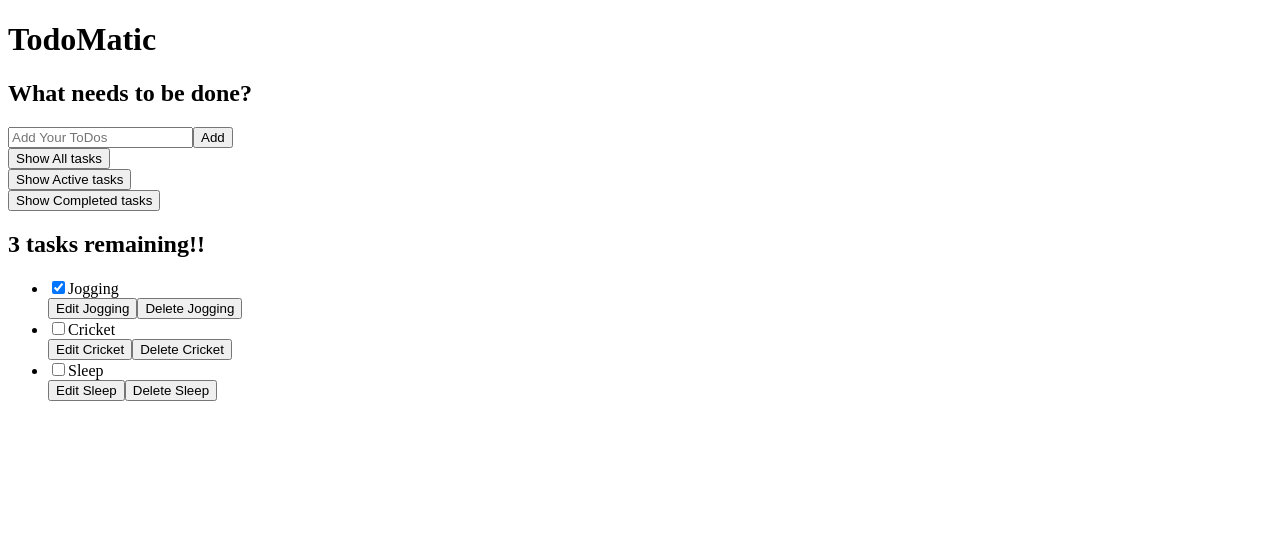
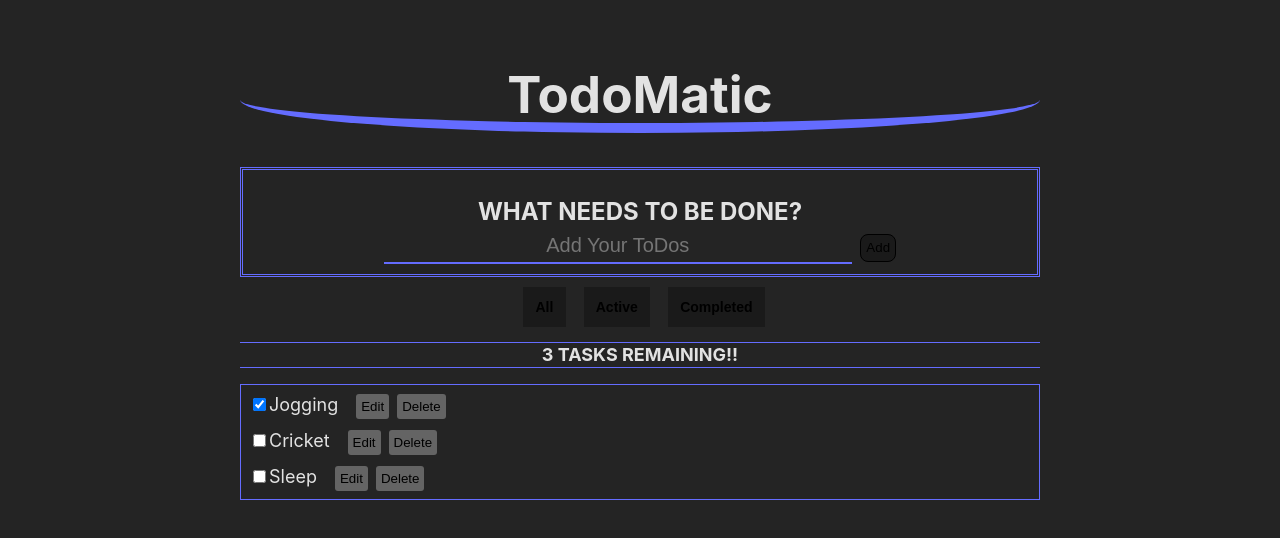
Before and after one commit to vikas-parmar/todoLIst, a React (Vite) app: page / in a window 1280 px wide. Shown: the top 538 px of the page. Built offline with nearby package versions, Linux system fonts and the light colour scheme.

Commit message:
Adding Css

```diff
--- a/src/App.jsx
+++ b/src/App.jsx
@@ -75,7 +75,9 @@ function App(props) {
 
     <Form addTask={addTask} />
 
+    <div className="filters-btn-group">
     {filterList}
+    </div>
 
     <h2 id="list-heading">{headingText}</h2>
 
--- a/src/Components/FilterButton.jsx
+++ b/src/Components/FilterButton.jsx
@@ -2,7 +2,7 @@ import React from 'react'
 
 const FilterButton = (props) => {
   return (
-    <div className="filters-btn-group">
+
       <button
           type="button"
           className="toggle-btn"
@@ -13,7 +13,6 @@ const FilterButton = (props) => {
         <span>{props.name}</span>
         <span className="visually-hidden"> tasks</span>
       </button>
-    </div>
   )
 }
 
--- a/src/index.css
+++ b/src/index.css
@@ -0,0 +1,128 @@
+body {
+    max-width: 100vh;
+    margin: 0 auto;
+    padding: 2rem;
+    text-align: center;
+    font-family: inter, Avenir, Helvetica, Arial, sans-serif;
+    font-size: 16px;
+    line-height: 24px;
+    font-weight: 400;
+    color-scheme: light dark;
+    color: rgba(255, 255, 255, 0.87);
+    background-color: #242424;
+  }
+  h1 {
+    font-size: 3.2em;
+    line-height: 1.1;
+    border-bottom: 10px solid #646cff;
+    border-radius: 50%;
+  }
+  li {
+    list-style-type: none;
+  }
+
+  input[type="text"] {
+    width: 60%;
+    height: 30px;
+    text-align: center;
+    background: transparent;
+    border: none;
+    top: 10px;
+    font-size: 20px;
+    font-weight: 500;
+    border-bottom: 2px solid #646cff;
+    outline: none;
+  }
+
+  .visually-hidden {
+    position: absolute !important;
+    height: 1px;
+    width: 1px;
+    overflow: hidden;
+    clip: rect(1px 1px 1px 1px);
+    clip: rect(1px, 1px, 1px, 1px);
+    white-space: nowrap;
+  }
+  .label-wrapper {
+    text-transform: uppercase;
+    margin-bottom: 6px;
+  }
+  .btn--primary {
+    border-radius: 8px;
+    margin-left: 8px;
+    border: 1px solid;
+    padding: 0.4em;
+    background-color: #1a1a1a;
+    cursor: pointer;
+    transition: border-color 0.25s;
+  }
+  .btn--primary:hover {
+    border: 1px solid #646464;
+  }
+  .todo--form {
+    border: 3px double #646cff;
+    padding: 10px;
+  }
+  .filters-btn-group {
+    margin-top: 10px;
+    display: flex;
+    justify-content: center;
+    gap: 10px;
+  }
+  .toggle-btn {
+    margin-left: 8px;
+    font-weight: 800;
+    font-size: 14px;
+    border: 1px solid transparent;
+    padding: 0.8em;
+    background-color: #1a1a1a;
+    cursor: pointer;
+    transition: border-color 0.25s;
+  }
+  .toggle-btn:hover {
+    border: 2px solid #646464;
+    background-color: #242424;
+  }
+
+  #list-heading {
+    text-transform: uppercase;
+    font-size: 18px;
+    border-bottom: 1px solid #646cff;
+    border-top: 1px solid #646cff;
+  }
+
+  .todo-list {
+    border: 1px solid #646cff;
+    display: flex;
+    flex-direction: column;
+    gap: 10px;
+    padding: 8px;
+  }
+
+  .stack-small {
+    width: fit-content;
+    display: flex;
+    gap: 10px;
+    font-size: 18px;
+  }
+  .todo-input-btn {
+    margin-left: 8px;
+    border: 1px solid transparent;
+    padding: 0.3em;
+    font-weight: 200;
+    background-color: #646464;
+    border-radius: 3px;
+    cursor: pointer;
+    transition: border-color 0.25s;
+  }
+  .todo-input-btn:hover {
+    background-color: #646cff;
+  }
+
+  .me{
+    color: #1a1a1a;
+  }
+  .me:hover{
+    color:thistle;
+    transition-delay: 1ms;
+  }
```
